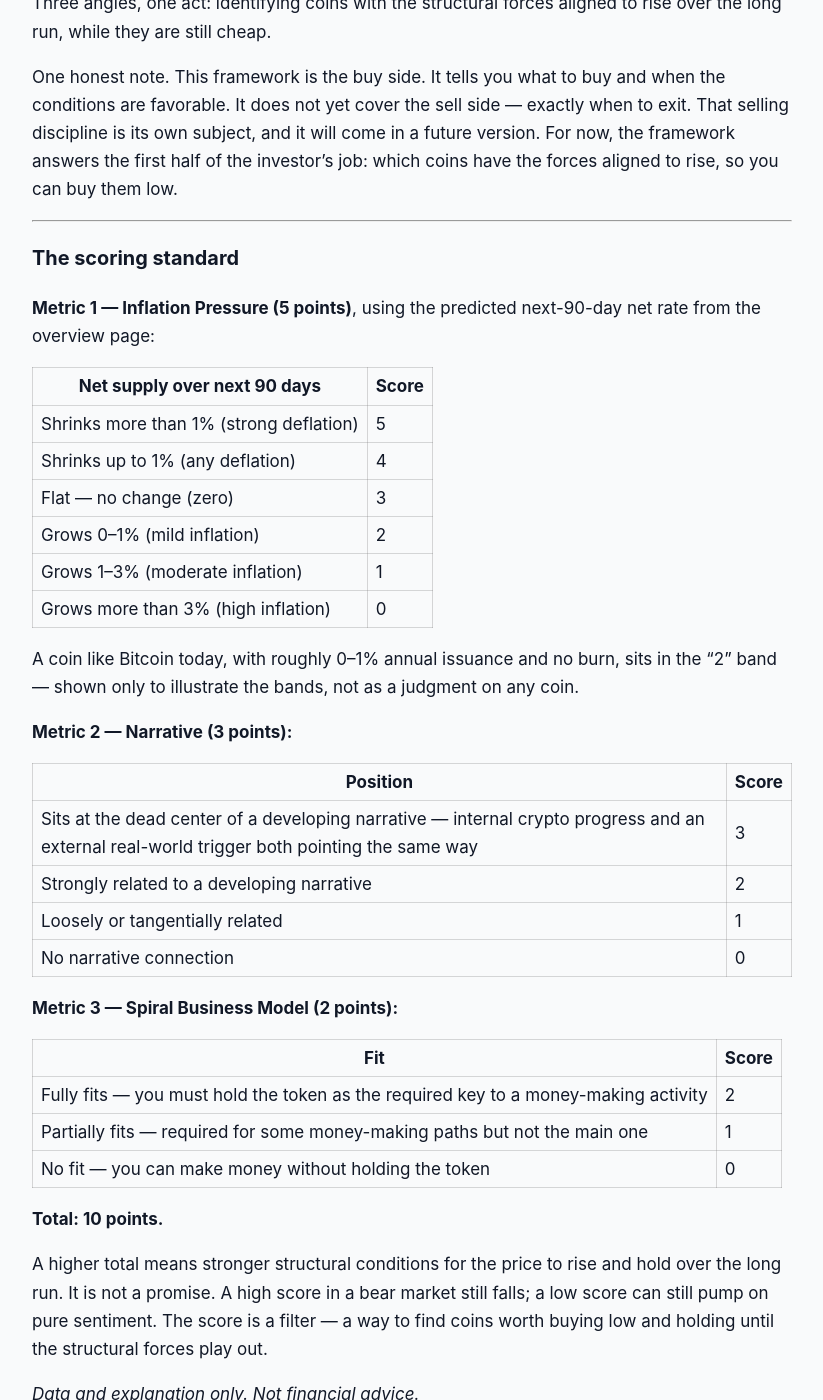
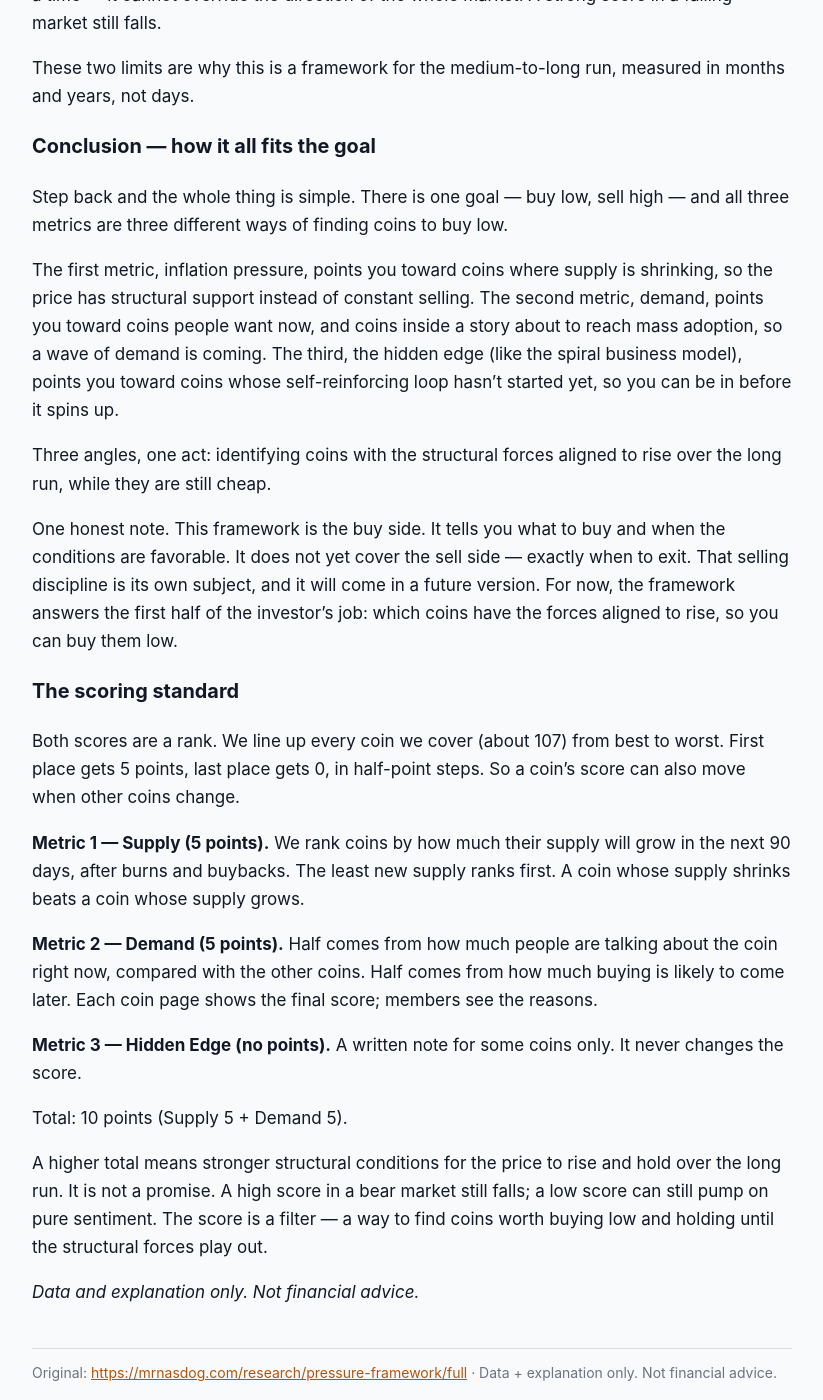
Before and after one commit to jeevansongmy-spec/mrnasdog-articles, a Jekyll site: the page built from crypto/mrnasdog-pressure-framework.md, in a window 1280 px wide and 1400 px high, scrolled down 4427 px. Shown: the whole window, without its empty margins (228-1051 px from the left). Built offline with Jekyll 4.4.1, drawn with Linux system fonts in a browser that asks for light colours; some of the changed text lies outside the part shown.

Commit message:
publish: crypto/mrnasdog-pressure-framework

```diff
--- a/crypto/mrnasdog-pressure-framework.md
+++ b/crypto/mrnasdog-pressure-framework.md
@@ -1,6 +1,6 @@
 ---
 title: "MrNasdog Pressure Framework"
-description: "A three-metric system for reading altcoin price pressure — inflation, narrative, and the spiral business model, scored out of 10. Why no stock-market framework works for crypto, and what to use instead."
+description: "The MrNasdog Pressure Framework: how we score every altcoin out of 10 — Supply (5 points) and Demand (5 points), both ranked against every coin we cover."
 canonical_url: "https://mrnasdog.com/research/pressure-framework/full"
 tags: ["crypto", "framework", "tokenomics", "altcoins"]
 published: true
@@ -8,7 +8,9 @@ published: true
 
 > Originally published at **[mrnasdog.com/research/pressure-framework/full](https://mrnasdog.com/research/pressure-framework/full)** by MrNasdog.
 
-*A three-metric system for reading altcoin price pressure.*
+*A crypto-native way to score altcoins: Supply and Demand, 5 points each.*
+
+**New score since Sep 29 2026.** Every coin now gets two scores: Supply (5 points) and Demand (5 points). Narrative is now part of Demand. The spiral business model is now a Hidden Edge write-up, with no points. The scoring standard at the end of this page is the current one.
 
 ### Why I built this framework
 
@@ -32,7 +34,7 @@ So I built one from the ground up, starting from what is actually different abou
 
 This is the heart of it. The framework uses three forces. To understand why it's new, you have to see which of these forces exist in stocks and which don't.
 
-**Force 1 — Inflation pressure. Exists in crypto, barely exists in stocks.**
+#### Force 1 — Inflation pressure. Exists in crypto, barely exists in stocks.
 
 A public company can't issue new shares whenever it likes. Regulators bound it. Insiders must disclose when they sell. The amounts are small relative to the whole. So in stocks, share supply is not a force that dominates the price, and it is not governed by a clean, predictable rule.
 
@@ -40,11 +42,11 @@ Crypto is the reverse on every point. New token supply is written into the proto
 
 This combination — supply that is both dominant and predictable — exists in crypto and essentially nowhere else. It is the single biggest reason a crypto-native framework can work where stock frameworks fail. We already track it: every coin on our overview page has a predicted next-90-day inflation rate.
 
-**Force 2 — Narrative. Exists in both.**
+#### Force 2 — Narrative. Exists in both.
 
 This is the one force crypto shares with stocks. In stocks it's called thematic investing — buying the theme that's about to catch fire. In crypto we call it narrative. Same idea. So this metric is the bridge between the two worlds, and the part of the framework that would feel familiar to a traditional investor.
 
-**Force 3 — The spiral business model. Exists only in crypto.**
+#### Force 3 — The spiral business model. Exists only in crypto.
 
 This is the one that never existed before. No company can turn its own stock into a required key for a money-making activity.
 
@@ -54,9 +56,9 @@ In crypto, a token can be exactly that key. To invest in ICOs in 2017, you had t
 
 ### The three metrics
 
-**Metric 1 — Inflation Pressure (5 points out of 10).**
+#### Metric 1 — Supply (5 points out of 10).
 
-This carries the most weight, for four reasons: it is predictable, it is rule-based, it is trackable, and it is one of the strongest single forces acting on price.
+This is half of the score, for four reasons: it is predictable, it is rule-based, it is trackable, and it is one of the strongest single forces acting on price.
 
 It folds two things into one number. On one side, new tokens are created — through protocol inflation, vesting unlocks, treasury releases. New supply pushes the price down, because buyers have to absorb it. On the other side, supply is removed — through burns and revenue-funded buybacks. That pushes the price up.
 
@@ -64,17 +66,21 @@ The net of these two is the inflation rate. This matters: a coin can mint a larg
 
 The goal is plain. Buy coins where the net supply is shrinking. Avoid coins where new supply is flooding in. A coin with low or negative inflation is structurally durable — there's little new supply to soak up. A coin with high inflation needs constant fresh demand just to hold its price steady.
 
-**Metric 2 — Narrative (3 points out of 10).**
+#### Metric 2 — Demand (5 points out of 10).
 
-A coin's narrative is the story that pulls money toward it. But narratives are not random, and they rarely appear from nowhere. They develop quietly for years and then crystallize when two things meet: the infrastructure is finally ready, and a real-world trigger arrives.
+Supply tells you how many new coins must be sold. Demand tells you how many people want to buy. We look at it in two parts: how much people are talking about the coin right now, and how much buying is likely to come later. Members see both parts on every coin page.
+
+Narrative is where most future demand comes from. A coin's narrative is the story that pulls money toward it. But narratives are not random, and they rarely appear from nowhere. They develop quietly for years and then crystallize when two things meet: the infrastructure is finally ready, and a real-world trigger arrives.
 
 The history is consistent. The smart-contract technology behind the 2017 ICO boom had existed since Ethereum launched in 2015 — the boom came two years later, once enough was built. The DeFi protocols that drove the 2021 boom — Uniswap, Aave, Compound — were built and tested in 2019. DeFi is the clearest example: it created an entirely new product category that didn't exist before, and once that category matured, it pulled in a wave of mass adoption. The infrastructure was laid years before the money arrived.
 
 The goal here is to buy coins sitting inside a theme that is about to reach mass adoption — coins that a large number of people will need or want to buy in the near future. A coin at the center of a rising narrative gets a tailwind. A coin with no narrative faces the market alone.
 
-**Metric 3 — Spiral Business Model (2 points out of 10).**
+#### Metric 3 — Hidden Edge (no points).
 
-This metric asks one question: to make money from this opportunity, must you hold this token as the key?
+Some coins have something extra that Supply and Demand can't catch. We write it up as a short article for those coins only, with no points. Coming soon. The clearest example is the spiral business model.
+
+It asks one question: to make money from this opportunity, must you hold this token as the key?
 
 When the answer is yes, you get a self-reinforcing spiral. The 2019 exchange launches show it cleanly. To join a launch sale, you had to hold the exchange's token. People bought the token to get access. Their buying pushed the price up. A higher price made the launches look more rewarding, which drew more people in, which made them buy more of the token. The loop fed on itself and spiraled upward — partly from the launch profits, partly from the rising token price itself.
 
@@ -100,47 +106,23 @@ These two limits are why this is a framework for the medium-to-long run, measure
 
 Step back and the whole thing is simple. There is one goal — buy low, sell high — and all three metrics are three different ways of finding coins to buy low.
 
-The first metric, inflation pressure, points you toward coins where supply is shrinking, so the price has structural support instead of constant selling. The second metric, narrative, points you toward coins inside a story about to reach mass adoption, so a wave of demand is coming. The third metric, the spiral business model, points you toward coins whose self-reinforcing loop hasn't started yet, so you can be in before it spins up.
+The first metric, inflation pressure, points you toward coins where supply is shrinking, so the price has structural support instead of constant selling. The second metric, demand, points you toward coins people want now, and coins inside a story about to reach mass adoption, so a wave of demand is coming. The third, the hidden edge (like the spiral business model), points you toward coins whose self-reinforcing loop hasn't started yet, so you can be in before it spins up.
 
 Three angles, one act: identifying coins with the structural forces aligned to rise over the long run, while they are still cheap.
 
 One honest note. This framework is the buy side. It tells you what to buy and when the conditions are favorable. It does not yet cover the sell side — exactly when to exit. That selling discipline is its own subject, and it will come in a future version. For now, the framework answers the first half of the investor's job: which coins have the forces aligned to rise, so you can buy them low.
 
----
-
 ### The scoring standard
 
-**Metric 1 — Inflation Pressure (5 points)**, using the predicted next-90-day net rate from the overview page:
+Both scores are a rank. We line up every coin we cover (about 107) from best to worst. First place gets 5 points, last place gets 0, in half-point steps. So a coin's score can also move when other coins change.
 
-| Net supply over next 90 days | Score |
-|---|---|
-| Shrinks more than 1% (strong deflation) | 5 |
-| Shrinks up to 1% (any deflation) | 4 |
-| Flat — no change (zero) | 3 |
-| Grows 0–1% (mild inflation) | 2 |
-| Grows 1–3% (moderate inflation) | 1 |
-| Grows more than 3% (high inflation) | 0 |
+**Metric 1 — Supply (5 points).** We rank coins by how much their supply will grow in the next 90 days, after burns and buybacks. The least new supply ranks first. A coin whose supply shrinks beats a coin whose supply grows.
 
-A coin like Bitcoin today, with roughly 0–1% annual issuance and no burn, sits in the "2" band — shown only to illustrate the bands, not as a judgment on any coin.
+**Metric 2 — Demand (5 points).** Half comes from how much people are talking about the coin right now, compared with the other coins. Half comes from how much buying is likely to come later. Each coin page shows the final score; members see the reasons.
 
-**Metric 2 — Narrative (3 points):**
+**Metric 3 — Hidden Edge (no points).** A written note for some coins only. It never changes the score.
 
-| Position | Score |
-|---|---|
-| Sits at the dead center of a developing narrative — internal crypto progress and an external real-world trigger both pointing the same way | 3 |
-| Strongly related to a developing narrative | 2 |
-| Loosely or tangentially related | 1 |
-| No narrative connection | 0 |
-
-**Metric 3 — Spiral Business Model (2 points):**
-
-| Fit | Score |
-|---|---|
-| Fully fits — you must hold the token as the required key to a money-making activity | 2 |
-| Partially fits — required for some money-making paths but not the main one | 1 |
-| No fit — you can make money without holding the token | 0 |
-
-**Total: 10 points.**
+Total: 10 points (Supply 5 + Demand 5).
 
 A higher total means stronger structural conditions for the price to rise and hold over the long run. It is not a promise. A high score in a bear market still falls; a low score can still pump on pure sentiment. The score is a filter — a way to find coins worth buying low and holding until the structural forces play out.
 
```
